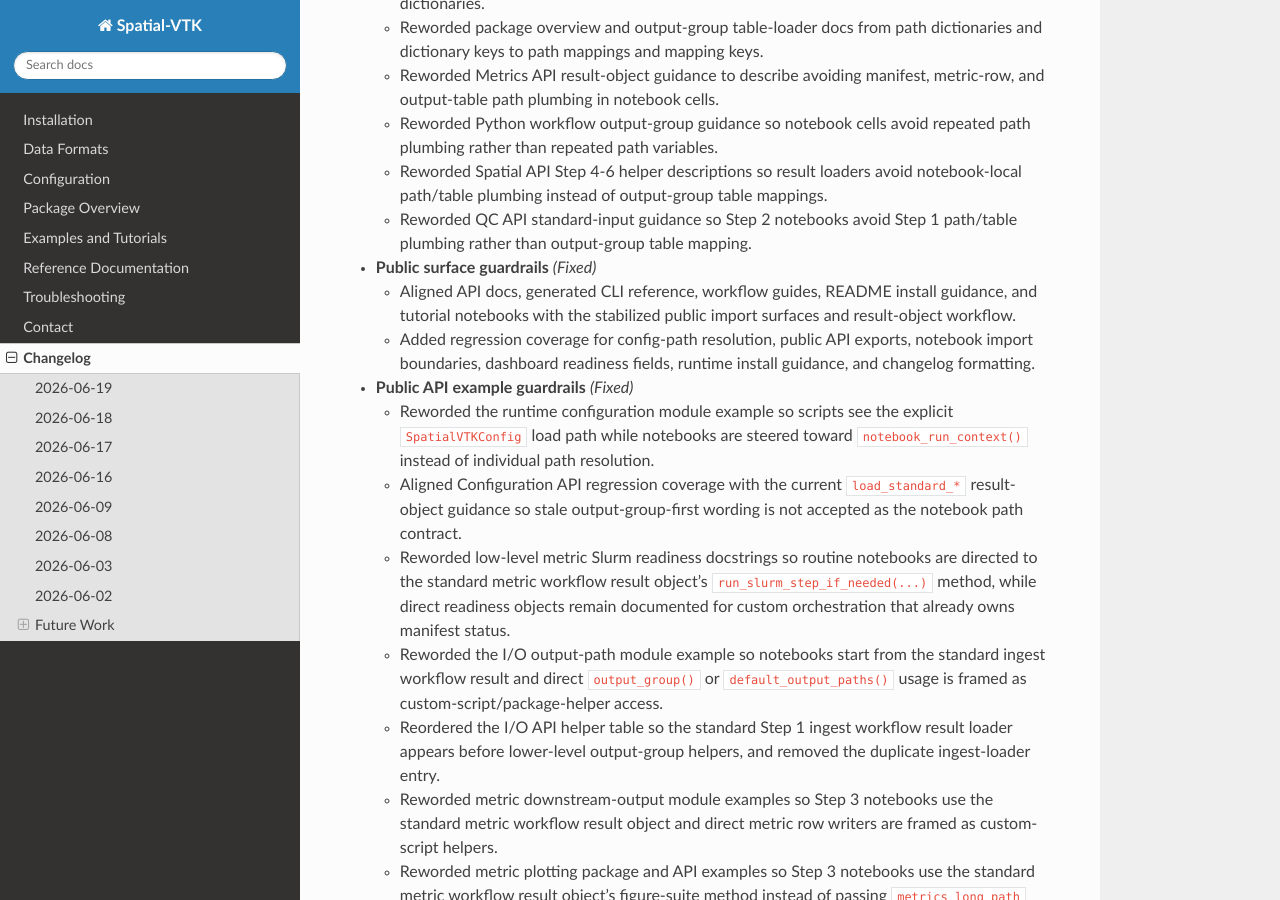
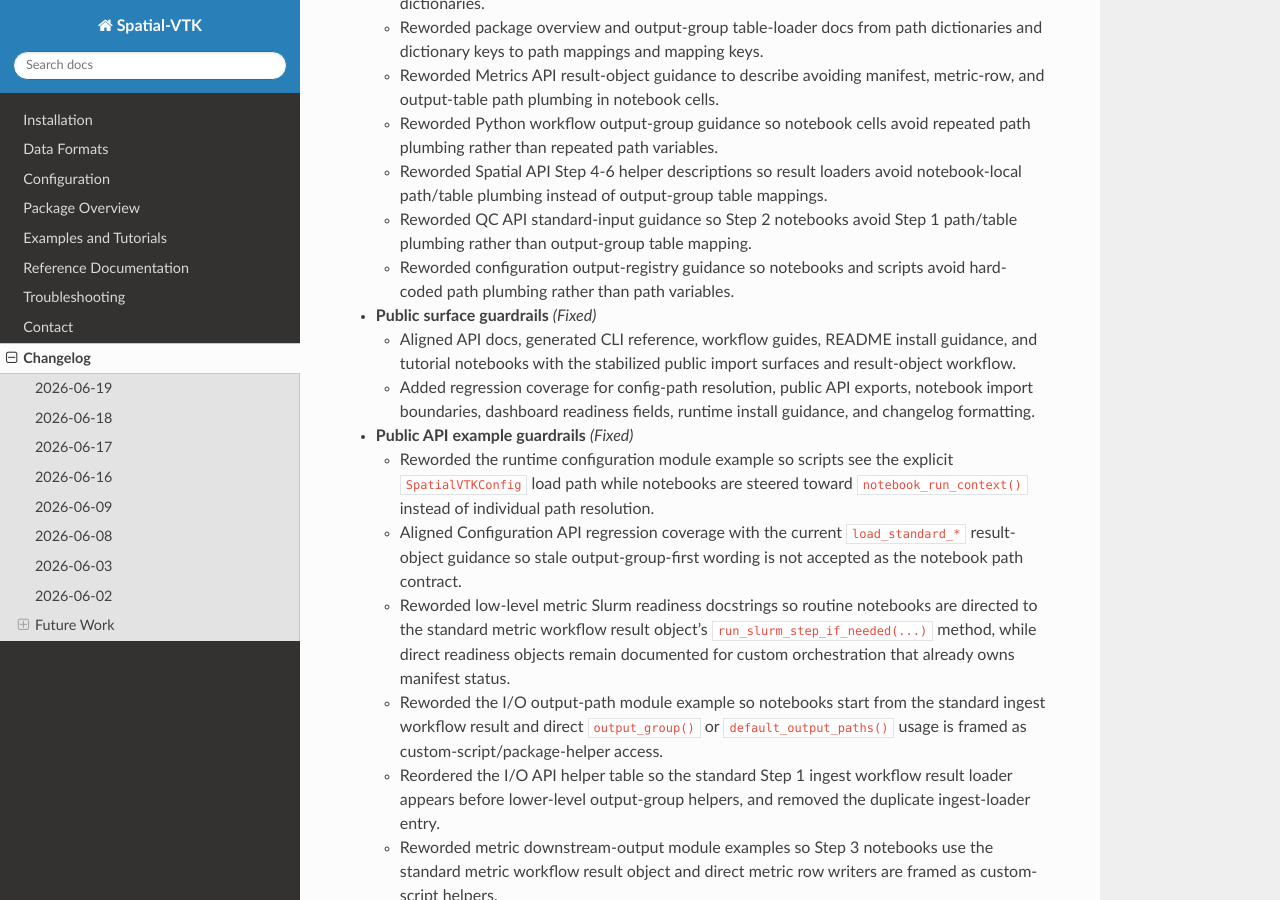
Before and after one commit to bcbirkel/spatial-vtk, a Sphinx documentation site: the page built from docs/changelog.rst, in a window 1280 px wide and 900 px high, scrolled down 2006 px. Built offline with Sphinx 7.4.7 and the Read the Docs theme 3.1.0, drawn with Linux system fonts in a browser that asks for light colours.

Commit message:
Clarify configuration path plumbing docs

```diff
--- a/docs/changelog.rst
+++ b/docs/changelog.rst
@@ -105,6 +105,8 @@
     notebook-local path/table plumbing instead of output-group table mappings.
   - Reworded QC API standard-input guidance so Step 2 notebooks avoid Step 1
     path/table plumbing rather than output-group table mapping.
+  - Reworded configuration output-registry guidance so notebooks and scripts
+    avoid hard-coded path plumbing rather than path variables.
 
 - **Public surface guardrails** *(Fixed)*
 
--- a/docs/configuration.rst
+++ b/docs/configuration.rst
@@ -240,7 +240,7 @@
    svtk config unset
 
 In a notebook or script, load the same file with Python and preview the
-registered outputs without hard-coding individual path variables:
+registered outputs without hard-coding individual path plumbing:
 
 .. code-block:: python
 
```
Also changed, not shown: 1 other file.
